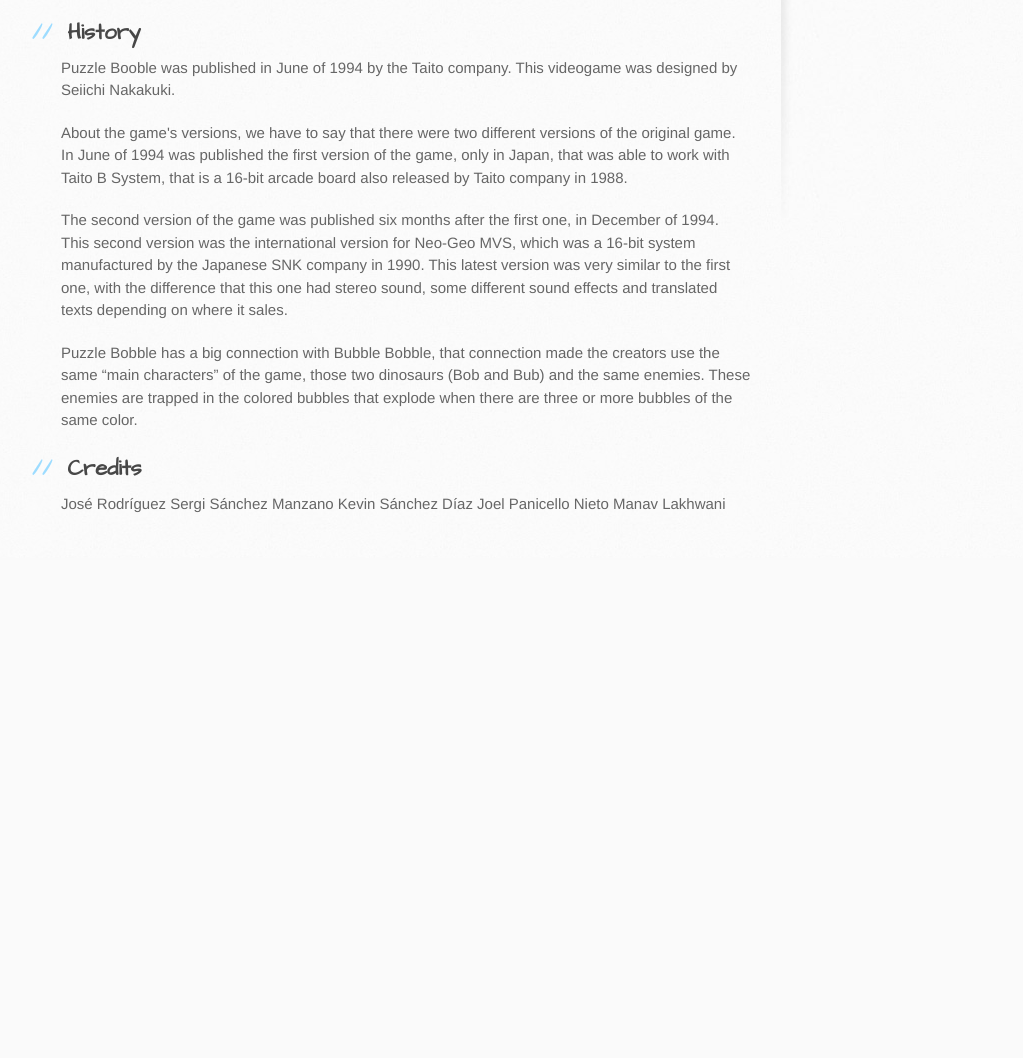
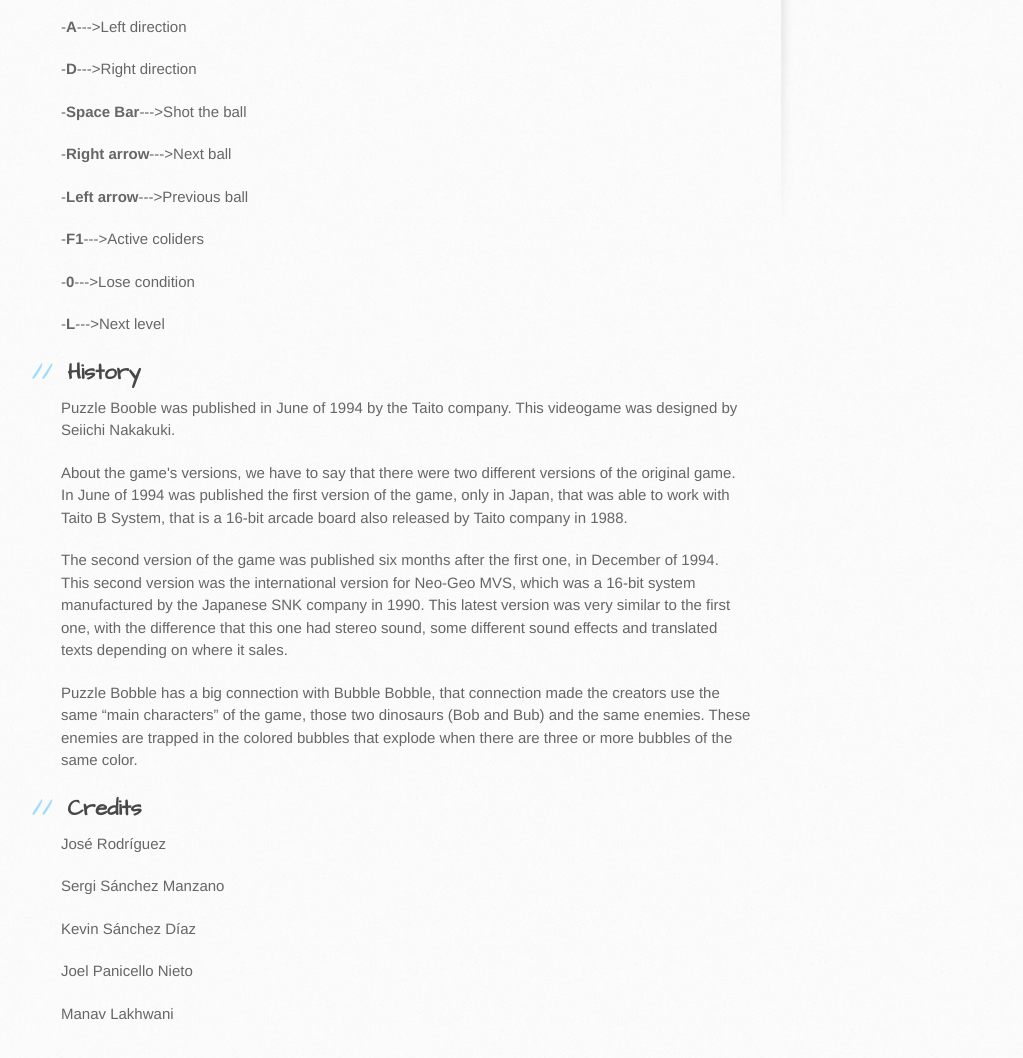
Before and after one commit to Kevinsd/PROJECT-S-10, a plain HTML site: page index.html in a window 1280 px wide. Shown: the part 590-1648 px from the top of the page, without its empty margins (109-1132 px from the left). Before the commit the page ends 1148 px from the top, so only its background shows below. Drawn offline with Linux system fonts and the light colour scheme.

```diff
--- a/index.html
+++ b/index.html
@@ -20,7 +20,7 @@
     <header>
       <div class="inner">
         <h1>PUZZLE BUBBLE</h1>
-        <h2>GAME OF UPC STUDENTS </h2>
+        <h2>AMAZING GAME OF UPC STUDENTS </h2>
         <a href="https://github.com/Kevinsd/PUZZLE-BUBBLE" class="button"><small>View project on</small> GitHub</a>
       </div>
     </header>
@@ -38,6 +38,22 @@
 
 <p>To play this game we will use the controls A and D keys to change the direction of the arrow, which indicates the direction of the ball. To shoot the ball, we use the space bar located in the bottom of the keyboard.</p>
 
+<p>-<strong>A</strong>---&gt;Left direction</p>
+
+<p>-<strong>D</strong>---&gt;Right direction</p>
+
+<p>-<strong>Space Bar</strong>---&gt;Shot the ball</p>
+
+<p>-<strong>Right arrow</strong>---&gt;Next ball</p>
+
+<p>-<strong>Left arrow</strong>---&gt;Previous ball</p>
+
+<p>-<strong>F1</strong>---&gt;Active coliders</p>
+
+<p>-<strong>0</strong>---&gt;Lose condition</p>
+
+<p>-<strong>L</strong>---&gt;Next level</p>
+
 <h2>
 <a id="history" class="anchor" href="#history" aria-hidden="true"><span aria-hidden="true" class="octicon octicon-link"></span></a>History</h2>
 
@@ -52,11 +68,15 @@
 <h2>
 <a id="credits" class="anchor" href="#credits" aria-hidden="true"><span aria-hidden="true" class="octicon octicon-link"></span></a>Credits</h2>
 
-<p>José Rodríguez
-Sergi Sánchez Manzano
-Kevin Sánchez Díaz
-Joel Panicello Nieto
-Manav Lakhwani</p>
+<p>José Rodríguez</p>
+
+<p>Sergi Sánchez Manzano</p>
+
+<p>Kevin Sánchez Díaz</p>
+
+<p>Joel Panicello Nieto</p>
+
+<p>Manav Lakhwani</p>
         </section>
 
         <aside id="sidebar">
```
Also changed, not shown: params.json (+1 -1 lines).
